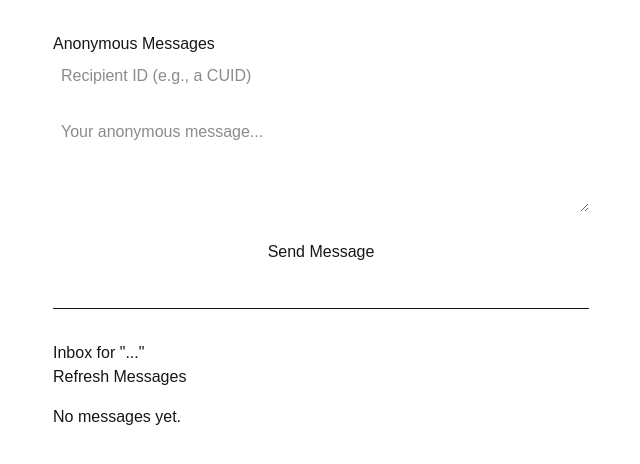
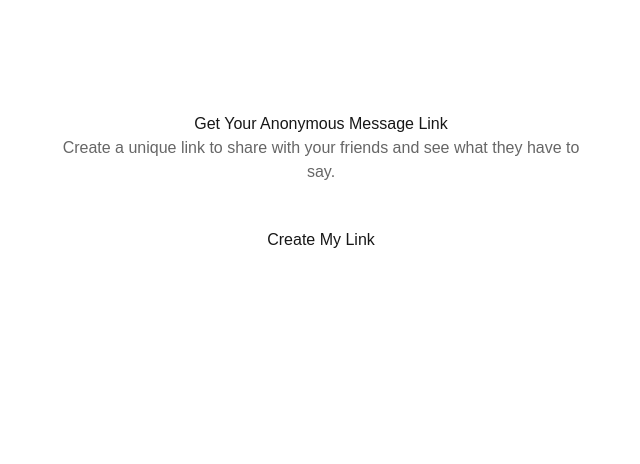
Before and after one commit to Jayesh-2404/Echoes, a Next.js app: page / in a window 1280 px wide. Shown: the top 464 px of the page, without its empty margins (319-959 px from the left). Built offline with nearby package versions, Linux system fonts and the light colour scheme.

Commit message:
refactor: update services and APIs to be user-centric

```diff
--- a/app/api/messages/route.ts
+++ b/app/api/messages/route.ts
@@ -5,18 +5,16 @@ import { messageService } from '@/src/services/message.service';
 
 export async function GET(request: NextRequest) {
   try {
-    // Extract recipientId from query parameters
-    const recipientId = request.nextUrl.searchParams.get('recipientId');
-    // Validate the input using our Zod schema
-    const query = getMessagesSchema.parse({ recipientId });
+    const userId = request.nextUrl.searchParams.get('userId');
+    const query = getMessagesSchema.parse({ userId });
 
-    const messages = await messageService.getMessagesForRecipient(query.recipientId);
+    const messages = await messageService.getMessagesForUser(query.userId);
 
     return NextResponse.json(messages);
 
   } catch (error) {
     if (error instanceof ZodError) {
-      return NextResponse.json({ error: 'Invalid or missing recipientId' }, { status: 400 });
+      return NextResponse.json({ error: 'Invalid or missing userId' }, { status: 400 });
     }
     console.error('Error fetching messages:', error);
     return NextResponse.json({ error: 'Internal Server Error' }, { status: 500 });
--- /dev/null
+++ b/app/api/users/route.ts
@@ -0,0 +1,13 @@
+import { NextResponse } from "next/server";
+import { userService } from "@/src/services/user.service";
+
+export async function POST(){
+  try{
+    const user = await userService.createUser();
+    return NextResponse.json({userId : user.id}, {status :201});
+
+  }catch(error){
+    console.log('Error Creating User: ' , error);
+    return NextResponse.json({error:'Internal Server Error'} , {status : 500})
+  }
+}
--- a/app/page.tsx
+++ b/app/page.tsx
@@ -1,109 +1,67 @@
 'use client';
 
-import { useState, FormEvent } from 'react';
-
-interface Message {
-  id: string;
-  message: string;
-  createdAt: string;
-}
-
-interface Status {
-  loading: boolean;
-  error: string;
-  success: string;
-}
+import { useState } from 'react';
 
 export default function HomePage() {
-  const [recipientId, setRecipientId] = useState('');
-  const [message, setMessage] = useState('');
-  const [messages, setMessages] = useState<Message[]>([]);
-  const [status, setStatus] = useState<Status>({ loading: false, error: '', success: '' });
+  const [userId, setUserId] = useState<string | null>(null);
+  const [loading, setLoading] = useState(false);
+  const [error, setError] = useState<string | null>(null);
 
-  const handleSendMessage = async (e: FormEvent) => {
-    e.preventDefault();
-    setStatus({ loading: true, error: '', success: '' });
-
+  const handleCreateLink = async () => {
+    setLoading(true);
+    setError(null);
     try {
-      const res = await fetch('/api/send-message', {
-        method: 'POST',
-        headers: { 'Content-Type': 'application/json' },
-        body: JSON.stringify({ recipientId, message }),
-      });
-
+      const res = await fetch('/api/users', { method: 'POST' });
+      if (!res.ok) {
+        throw new Error('Failed to create a link. Please try again.');
+      }
       const data = await res.json();
-
-      if (!res.ok) {
-        throw new Error(data.error || 'Something went wrong');
-      }
-
-      setStatus({ loading: false, success: 'Message sent successfully!', error: '' });
-      setMessage('');
-      handleGetMessages(); // Refresh messages after sending
+      setUserId(data.userId);
     } catch (err: any) {
-      setStatus({ loading: false, error: err.message, success: '' });
+      setError(err.message);
+    } finally {
+      setLoading(false);
     }
   };
 
-  const handleGetMessages = async () => {
-    if (!recipientId) return;
-    setStatus({ loading: true, error: '', success: '' });
-    try {
-      const res = await fetch(`/api/messages?recipientId=${recipientId}`);
-      if (!res.ok) throw new Error('Failed to fetch messages');
-      const data: Message[] = await res.json();
-      setMessages(data);
-      setStatus({ loading: false, success: 'Messages loaded.', error: '' });
-    } catch (err: any) {
-      setStatus({ loading: false, error: err.message, success: '' });
-    }
+  const getShareableLink = () => {
+    if (!userId) return '';
+    return `${window.location.origin}/u/${userId}`;
+  };
+
+  const copyToClipboard = () => {
+    navigator.clipboard.writeText(getShareableLink());
+    alert('Link copied to clipboard!');
   };
 
   return (
-    <main style={{ fontFamily: 'sans-serif', maxWidth: '600px', margin: 'auto', padding: '2rem' }}>
-      <h1>Anonymous Messages</h1>
+    <main style={{ maxWidth: '600px', margin: '10vh auto', padding: '2rem', textAlign: 'center' }}>
+      <h1>Get Your Anonymous Message Link</h1>
+      <p style={{ color: '#666', marginBottom: '2rem' }}>
+        Create a unique link to share with your friends and see what they have to say.
+      </p>
 
-      {status.error && <p style={{ color: '#d32f2f', background: '#ffebee', padding: '0.5rem', borderRadius: '4px' }}>Error: {status.error}</p>}
-      {status.success && <p style={{ color: '#388e3c', background: '#e8f5e9', padding: '0.5rem', borderRadius: '4px' }}>{status.success}</p>}
+      {!userId ? (
+        <button onClick={handleCreateLink} disabled={loading} style={{ padding: '0.75rem 1.5rem', fontSize: '1rem', cursor: 'pointer' }}>
+          {loading ? 'Creating...' : 'Create My Link'}
+        </button>
+      ) : (
+        <div style={{ border: '1px solid #ddd', padding: '1.5rem', borderRadius: '8px', marginTop: '2rem' }}>
+          <h2>Your link is ready!</h2>
+          <p>Share this link with your friends:</p>
+          <div style={{ display: 'flex', gap: '0.5rem', marginTop: '1rem' }}>
+            <input
+              type="text"
+              readOnly
+              value={getShareableLink()}
+              style={{ flexGrow: 1, padding: '0.5rem', border: '1px solid #ccc' }}
+            />
+            <button onClick={copyToClipboard} style={{ padding: '0.5rem 1rem' }}>Copy</button>
+          </div>
+        </div>
+      )}
 
-      <form onSubmit={handleSendMessage} style={{ display: 'flex', flexDirection: 'column', gap: '1rem' }}>
-        <input
-          type="text"
-          placeholder="Recipient ID (e.g., a CUID)"
-          value={recipientId}
-          onChange={(e) => setRecipientId(e.target.value)}
-          required
-          style={{ padding: '0.5rem' }}
-        />
-        <textarea
-          placeholder="Your anonymous message..."
-          value={message}
-          onChange={(e) => setMessage(e.target.value)}
-          required
-          style={{ padding: '0.5rem', minHeight: '100px' }}
-        />
-        <button type="submit" disabled={status.loading} style={{ padding: '0.75rem', cursor: 'pointer' }}>
-          {status.loading ? 'Sending...' : 'Send Message'}
-        </button>
-      </form>
-
-      <hr style={{ margin: '2rem 0' }}/>
-
-      <div>
-        <h2>Inbox for "{recipientId || '...'}"</h2>
-        <button onClick={handleGetMessages} disabled={!recipientId || status.loading}>
-          {status.loading ? 'Loading...' : 'Refresh Messages'}
-        </button>
-        <ul style={{ listStyle: 'none', padding: 0, marginTop: '1rem' }}>
-          {messages.length === 0 && <p>No messages yet.</p>}
-          {messages.map((msg) => (
-            <li key={msg.id} style={{ border: '1px solid #ddd', padding: '1rem', margin: '0.5rem 0', borderRadius: '4px' }}>
-              <p>{msg.message}</p>
-              <small>Received: {new Date(msg.createdAt).toLocaleString()}</small>
-            </li>
-          ))}
-        </ul>
-      </div>
+      {error && <p style={{ color: '#d32f2f', marginTop: '1rem' }}>Error: {error}</p>}
     </main>
   );
 }
--- a/src/repositories/message.repository.ts
+++ b/src/repositories/message.repository.ts
@@ -5,16 +5,16 @@ import { Message } from '@prisma/client';
 
 class MessageRepository {
   public async create(data: {
-    recipientId: string;
+    userId: string;
     message: string;
     ipAddress: string;
   }): Promise<Message> {
     return prisma.message.create({ data });
   }
 
-  public async findByRecipientId(recipientId: string): Promise<Message[]> {
+  public async findByUserId(userId: string): Promise<Message[]> {
     return prisma.message.findMany({
-      where: { recipientId },
+      where: { userId },
       orderBy: { createdAt: 'desc' },
       // Pagination is a crucial safeguard against fetching massive amounts of data.
       take: 50,
--- /dev/null
+++ b/src/repositories/user.repository.ts
@@ -0,0 +1,10 @@
+import { prisma } from '@/src/lib/prisma';
+import { User } from '@prisma/client';
+
+class UserRepository {
+  public async create(): Promise<User> {
+    return prisma.user.create({ data: {} });
+  }
+}
+
+export const userRepository = new UserRepository();
--- a/src/schemas/message.schema.ts
+++ b/src/schemas/message.schema.ts
@@ -1,14 +1,14 @@
 import { z } from 'zod';
 
 export const sendMessageSchema = z.object({
-  recipientId: z.string().cuid({ message: "Invalid Recipient ID format" }),
+  userId: z.string().cuid({ message: "Invalid User ID format" }),
   message: z.string()
     .min(1, 'Message cannot be empty')
     .max(500, 'Message cannot exceed 500 characters'),
 });
 
 export const getMessagesSchema = z.object({
-  recipientId: z.string().cuid({ message: "Invalid Recipient ID format" }),
+  userId: z.string().cuid({ message: "Invalid User ID format" }),
 });
 
 export type SendMessageInput = z.infer<typeof sendMessageSchema>;
--- /dev/null
+++ b/src/services/user.service.ts
@@ -0,0 +1,8 @@
+import { userRepository } from "../repositories/user.repository";
+
+class UserService{
+  public async createUser(){
+    return userRepository.create();
+  }
+}
+export const userService = new UserService();
```
Also changed, not shown: app/api/send-message/route.ts (+7 -7 lines), src/services/message.service.ts (+5 -9 lines).
